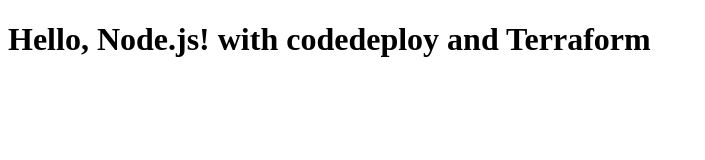
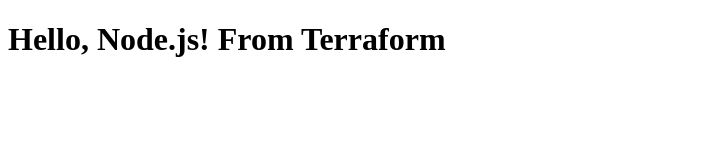
Before and after one commit to arjit547/nodesynk, a website: page index.html in a window 1280 px wide. Shown: the whole page, without its empty margins (0-705 px from the left). Drawn offline with Linux system fonts and the light colour scheme.

Commit message:
Update index.html

```diff
--- a/index.html
+++ b/index.html
@@ -8,6 +8,6 @@
   <title>Node.js App</title>
 </head>
 <body>
-  <h1>Hello, Node.js! with codedeploy and Terraform</h1>
+  <h1>Hello, Node.js! From Terraform</h1>
 </body>
 </html>
```
